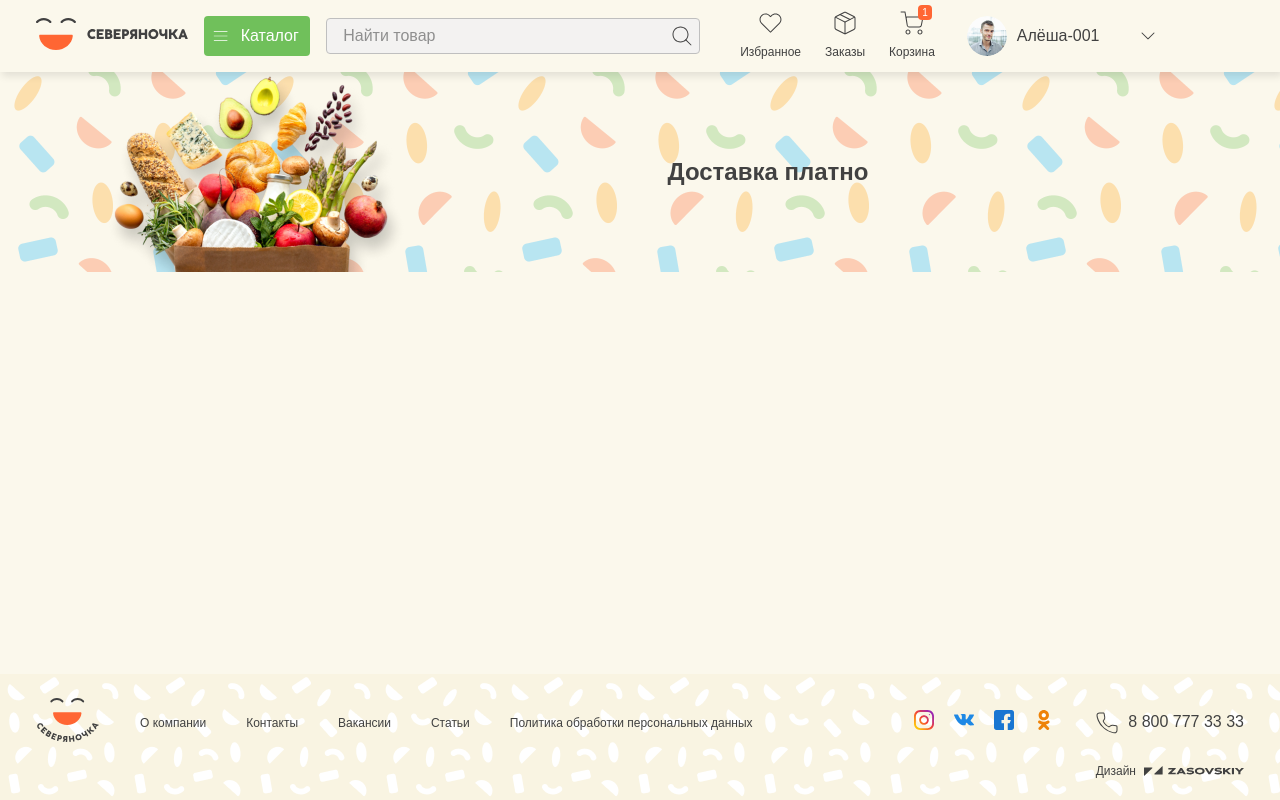
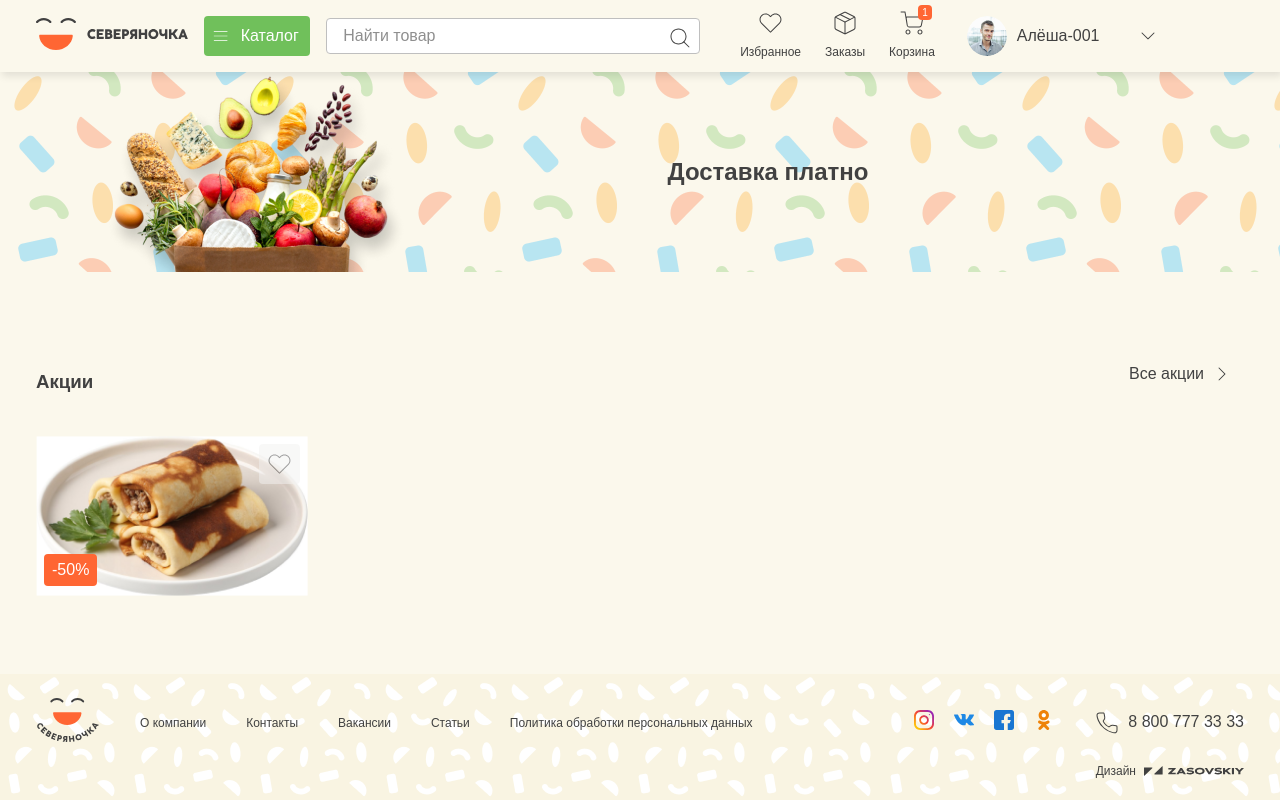
Before and after one commit to solohad1n/onlineStore-vue3-typeScript, a Vue app: page / in a window 1280 px wide. Built offline with nearby package versions, Linux system fonts and the light colour scheme.

Commit message:
add: Product Card, Badge, Like. Fix: field.vue

```diff
--- /dev/null
+++ b/src/entities/product/card/index.ts
@@ -0,0 +1 @@
+export {default as ProductCart} from './product-card.vue'
--- /dev/null
+++ b/src/entities/product/card/product-card.vue
@@ -0,0 +1,44 @@
+<script setup lang="ts">
+import { type Card } from "./types";
+
+const { data } = defineProps<{ data: Card }>();
+const { img, name = "Не указан" } = data;
+</script>
+
+<template>
+  <article class="product-card">
+    <div class="product-card__header header">
+      <div class="top__right">
+        <slot name="headerTopRight"></slot>
+      </div>
+      <slot name="headerTopLeft"></slot>
+      <div class="bottom__left">
+        <slot name="headerBottomLeft"></slot>
+      </div>
+      <img class="product-card__image" :src="img" />
+    </div>
+  </article>
+</template>
+
+<style scoped>
+.product-card {
+  width: max-content;
+}
+
+.product-card__header {
+  position: relative;
+  height: 160px;
+}
+
+.top__right {
+  position: absolute;
+  top: 8px;
+  right: 8px;
+}
+
+.bottom__left {
+  position: absolute;
+  bottom: 10px;
+  left: 8px;
+}
+</style>
--- /dev/null
+++ b/src/entities/product/card/types.ts
@@ -0,0 +1,7 @@
+interface Card {
+  img: string;
+  name: string;
+  sale?: number;
+}
+
+export { type Card };
--- /dev/null
+++ b/src/features/like/index.ts
@@ -0,0 +1 @@
+export { default as Like } from './like.vue';
--- /dev/null
+++ b/src/features/like/like.vue
@@ -0,0 +1,21 @@
+<script setup lang="ts">
+import { Icon } from "@/shared/icon";
+</script>
+
+<template>
+  <button class="like">
+    <Icon type="favorite" />
+  </button>
+</template>
+
+<style scoped>
+.like {
+  display: flex;
+  padding: 8px;
+  border: none;
+  border-radius: 4px;
+  opacity: 0.5;
+  background: var(--grayscale-lightest);
+  cursor: pointer;
+}
+</style>
--- a/src/pages/HomePage.vue
+++ b/src/pages/HomePage.vue
@@ -1,9 +1,28 @@
 <script setup lang="ts">
+  import { reactive } from 'vue'
   import { Header } from '@/widgets/Header'
   import { BottomTabNavigator } from '@/widgets/bottom-tab-navigator'
   import { Footer } from '@/widgets/footer'
   import { Content } from '@/shared/content'
   import { Carousel } from '@/features/carousel'
+  import { Cards } from '@/widgets/cards'
+  import { Container } from '@/shared/container'
+  import product1PNG from "@/assets/product-1.png";
+
+  const saleCards = reactive({
+  data: {
+    title: "Акции",
+    listLinkText: "Все акции",
+    listLinkHref: "/",
+    items: [
+      {
+        img: product1PNG,
+        name: "Г/Ц Блинчики с мясом вес, Россия",
+        sale: 50,
+      }
+    ]
+  }
+});
 </script>
 
 <template>
@@ -11,11 +30,16 @@
     <BottomTabNavigator/>
     <Content>
       <Carousel/>
+      <Container class="home__container">
+        <Cards :data="saleCards.data"/>
+      </Container>
     </Content>
     <Footer/>
 </template>
 
 
 <style scoped>
-
+  .home__container {
+    margin: 80px auto;
+  }
 </style>
--- /dev/null
+++ b/src/shared/badge/badge.vue
@@ -0,0 +1,24 @@
+<script setup lang="ts">
+import { Typography } from "@/shared/typography";
+</script>
+
+<template>
+  <div class="badge">
+    <Typography tagName="span" size="s">
+      <slot></slot>
+    </Typography>
+  </div>
+</template>
+
+<style scoped>
+.badge {
+  padding: 4px 8px;
+  border-radius: 4px;
+  background: var(--main-primary);
+}
+
+.badge:deep(.typography) {
+  color: var(--main-on-primary);
+  user-select: none;
+}
+</style>
--- /dev/null
+++ b/src/shared/badge/index.ts
@@ -0,0 +1 @@
+export { default as Badge } from "./badge.vue";
--- a/src/shared/field/field.vue
+++ b/src/shared/field/field.vue
@@ -1,18 +1,22 @@
 <script lang="ts" setup>
 import { useSlots } from 'vue';
 
-
 interface Props {
-  onChange: () => String;
-  onSubmit: () => void;
   disabled?: boolean;
   size?: 'm' | 'l';
   placeholder?: string;
 }
 
-const slots = useSlots()
-const props = defineProps<Props>()
-const {disabled = false, size = 'm', placeholder='', onChange = () => {}} = props
+const slots = useSlots();
+const props = defineProps<Props>();
+const emit = defineEmits(['onChange', 'onSubmit']);
+
+const { disabled = false, size = 'm', placeholder = '' } = props;
+const onInput = (eventTarget: EventTarget | null) => {
+  if (!eventTarget) return;
+  const value = (eventTarget as HTMLInputElement).value;
+  emit('onChange', value);
+};
 </script>
 
 <template>
@@ -22,20 +26,21 @@ const {disabled = false, size = 'm', placeholder='', onChange = () => {}} = prop
     `size_${size}`,
     `left-icon_${Boolean(slots.leftIcon)}`,
     `right-icon_${Boolean(slots.rightIcon)}`
-    ]">
+  ]">
     <slot name="label"></slot>
     <div class="field__container">
-      <div v-if="slots.leftIcon" class="field__left-icon" @click="onSubmit">
+      <div v-if="slots.leftIcon" class="field__left-icon" @click="$emit('onSubmit')">
         <slot name="leftIcon"></slot>
       </div>
       <input
-      @input="(input) => onChange(input.target.value)"
-      @keyup.enter="onSubmit"
-      class="field__input"
-      :placeholder="placeholder"
-      type="text"
-      :disabled="disabled"/>
-      <div v-if="slots.rightIcon" class="field__right-icon" @click="onSubmit">
+        class="field__input"
+        type="text"
+        @input="onInput($event.target)"
+        @keyup.enter="$emit('onSubmit')"
+        :placeholder="placeholder"
+        :disabled="disabled"
+      />
+      <div v-if="slots.rightIcon" class="field__right-icon" @click="$emit('onSubmit')">
         <slot name="rightIcon"></slot>
       </div>
     </div>
@@ -43,28 +48,27 @@ const {disabled = false, size = 'm', placeholder='', onChange = () => {}} = prop
 </template>
 
 <style scoped>
-
 .field:deep(.typography) {
   color: var(--grayscale-hard);
 }
 
-.field__container{
+.field__container {
   position: relative;
 }
 
 .field__right-icon,
-.field__left-icon{
+.field__left-icon {
   position: absolute;
   cursor: pointer;
 }
 
-.field__input{
+.field__input {
   width: 100%;
   border-radius: 4px;
   border: 1px solid var(--grayscale-light);
-  background: var(--grayscale-lightest);
+  background: var(--main-surface);
   color: var(--main-on-surface);
-  transition: .2s ease-in-out;
+  transition: .3s ease-in-out;
 }
 
 .field__input:focus {
@@ -79,41 +83,40 @@ const {disabled = false, size = 'm', placeholder='', onChange = () => {}} = prop
   background: var(--grayscale-lightest);
 }
 
-.field__input::placeholder{
+.field__input::placeholder {
   color: var(--grayscale-hard);
 }
 
-.field.size_m .field__input{
+.field.size_m .field__input {
   padding: 8px 16px;
   font-size: 16px;
 }
 
-.field.size_l .field__input{
+.field.size_l .field__input {
   padding: 12px 16px;
   font-size: 24px;
 }
 
-.field.left-icon_true.size_m .field__left-icon{
-  top: 6px;
-  left: 6px;
+.field.left-icon_true.size_m .field__left-icon {
+  top: 8px;
+  left: 8px;
 }
 
 .field.left-icon_true.size_m .field__input {
   padding-left: 40px;
 }
 
-.field.right-icon_true.size_m .field__right-icon{
-  top: 6px;
-  right: 6px;
+.field.right-icon_true.size_m .field__right-icon {
+  top: 8px;
+  right: 8px;
 }
 
 .field.right-icon_true.size_m .field__input {
   padding-right: 40px;
 }
 
-/* // */
 
-.field.left-icon_true.size_l .field__left-icon{
+.field.left-icon_true.size_l .field__left-icon {
   top: 8px;
   left: 8px;
   padding: 6px;
@@ -123,9 +126,9 @@ const {disabled = false, size = 'm', placeholder='', onChange = () => {}} = prop
   padding-left: 56px;
 }
 
-.field.right-icon_true.size_l .field__right-icon{
-  top: 6px;
-  right: 6px;
+.field.right-icon_true.size_l .field__right-icon {
+  top: 8px;
+  right: 8px;
   padding: 6px;
 }
 
--- /dev/null
+++ b/src/widgets/cards/cards.vue
@@ -0,0 +1,64 @@
+<script setup lang="ts">
+import { RouterLink } from "vue-router";
+import { Like } from "@/features/like";
+import { ProductCart } from "@/entities/product/card";
+import { Typography } from "@/shared/typography";
+import { Icon } from "@/shared/icon";
+import { Badge } from "@/shared/badge";
+import { type CardsProps } from "./types";
+
+const { data } = defineProps<CardsProps>();
+const {
+  title = "Не указан",
+  listLinkText = "Не указан",
+  listLinkHref = "/",
+  items,
+} = data;
+</script>
+
+<template>
+<section class="cards">
+  <div class="cards__header">
+    <Typography class="header__title title" tagName="h3" bold>{{ title }}</Typography>
+    <RouterLink class="header__link link" :to="listLinkHref">
+      <Typography class="link__text" tagName="span" size="s">{{ listLinkText }}</Typography>
+      <div class="link__icon">
+        <Icon type="chevron" />
+      </div>
+    </RouterLink>
+  </div>
+  <div class="cards__list">
+    <ProductCart v-for="(product, i) in items" :key="product.name + i" :data="product">
+      <template #headerTopRight>
+        <Like />
+      </template>
+      <template v-if="product.sale" #headerBottomLeft>
+        <Badge>-{{ product.sale }}%</Badge>
+      </template>
+    </ProductCart>
+  </div>
+</section>
+</template>
+
+<style scoped>
+.cards__header {
+  display: flex;
+  justify-content: space-between;
+  align-items: flex-end;
+}
+
+.link__icon {
+  transform: rotate(-90deg);
+}
+
+.header__link {
+  display: flex;
+  align-items: center;
+  grid-gap: 8px;
+  padding: 8px;
+}
+
+.cards__list {
+  margin-top: 40px;
+}
+</style>
--- /dev/null
+++ b/src/widgets/cards/index.ts
@@ -0,0 +1,2 @@
+export { default as Cards } from './cards.vue';
+export { type CardsProps } from './types';
--- /dev/null
+++ b/src/widgets/cards/types.ts
@@ -0,0 +1,12 @@
+import { type Card } from "@/entities/product/card/types";
+
+interface CardsProps {
+  data: {
+    title: string;
+    listLinkText: string;
+    listLinkHref: string;
+    items: Card[];
+  };
+}
+
+export { type CardsProps };
```
